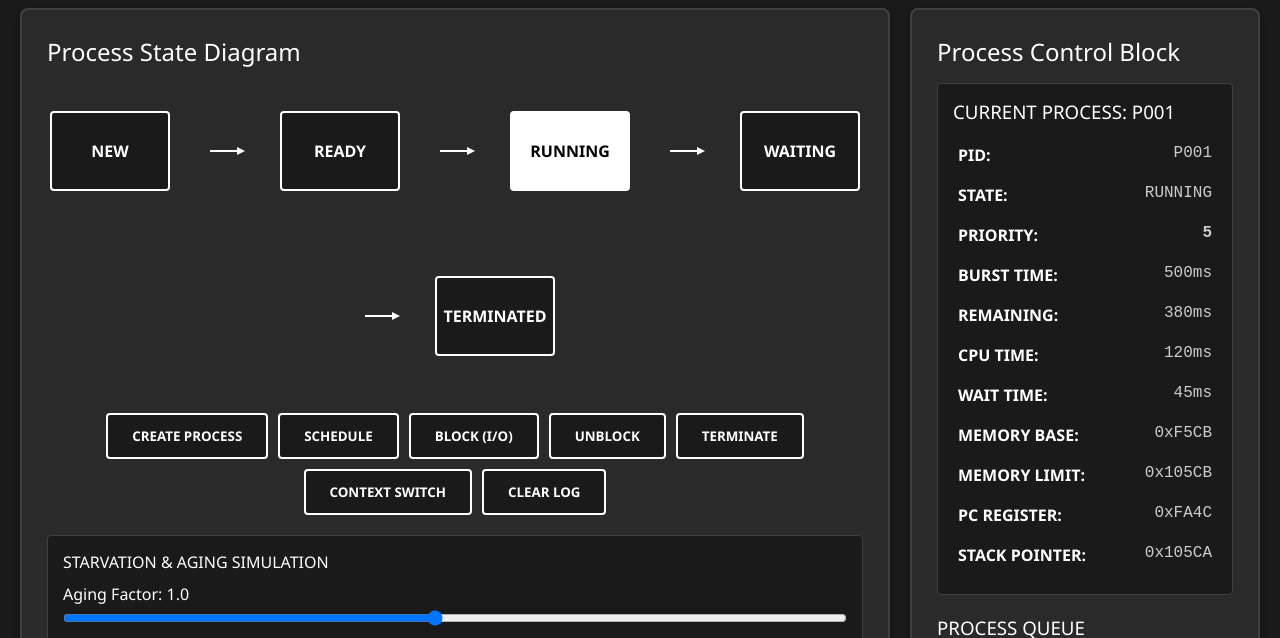
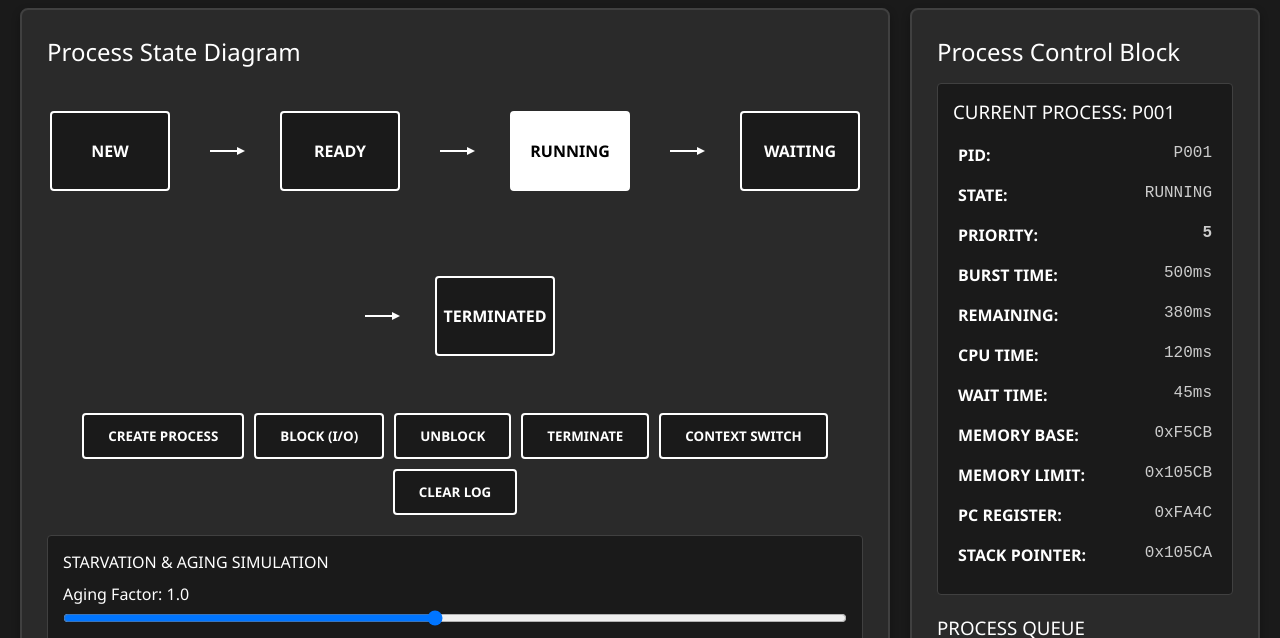
Before and after one commit to khelan-mehta/logicConverter, a plain HTML site: page index2.html in a window 1280 px wide. Shown: the part 97-735 px from the top of the page. Drawn offline with Linux system fonts and the light colour scheme.

Commit message:
Update index2.html

```diff
--- a/index2.html
+++ b/index2.html
@@ -363,7 +363,7 @@
 
                 <div class="controls">
                     <button onclick="showCreateProcessModal()">CREATE PROCESS</button>
-                    <button onclick="scheduleProcess()">SCHEDULE</button>
+
                     <button onclick="blockProcess()">BLOCK (I/O)</button>
                     <button onclick="unblockProcess()">UNBLOCK</button>
                     <button onclick="terminateProcess()">TERMINATE</button>
```
